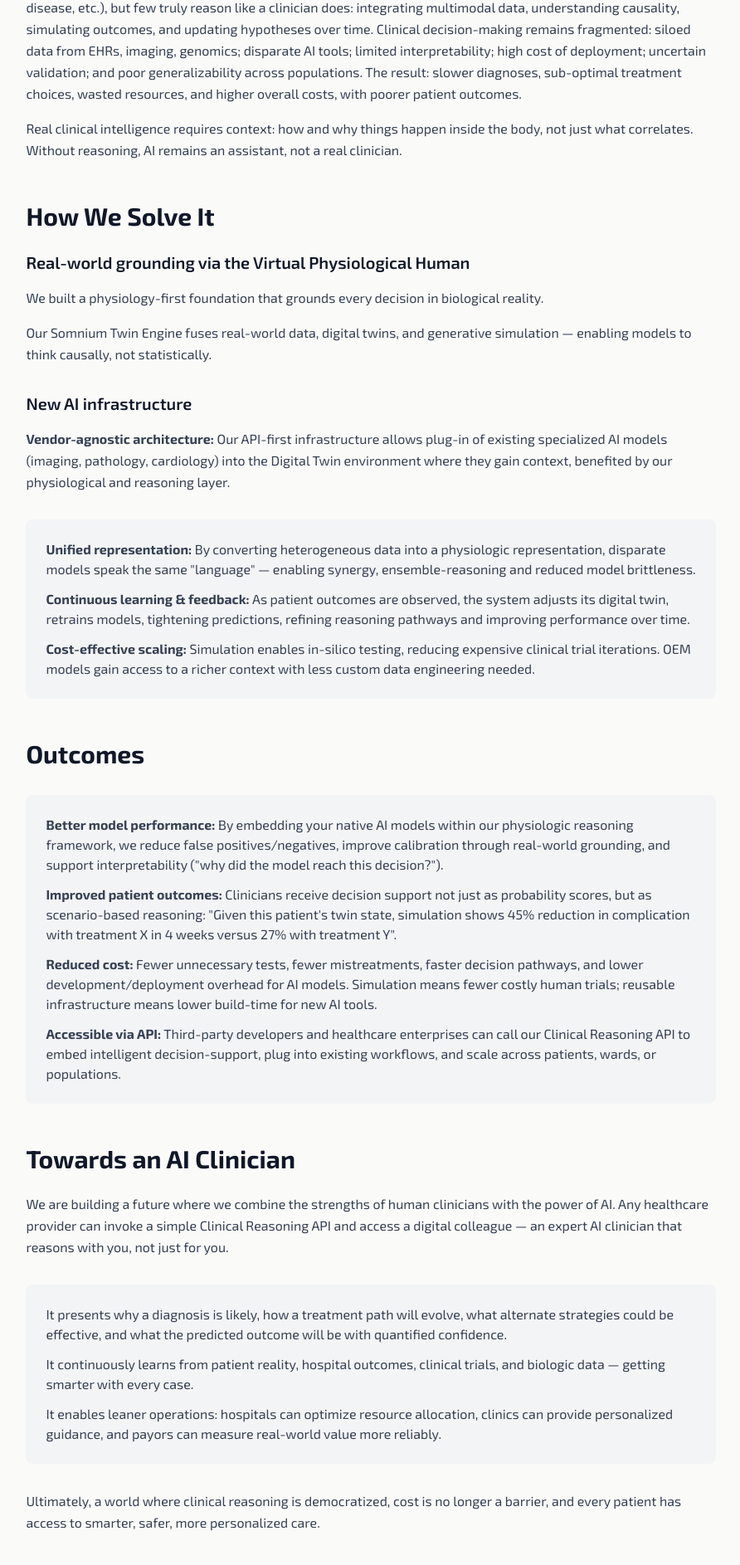
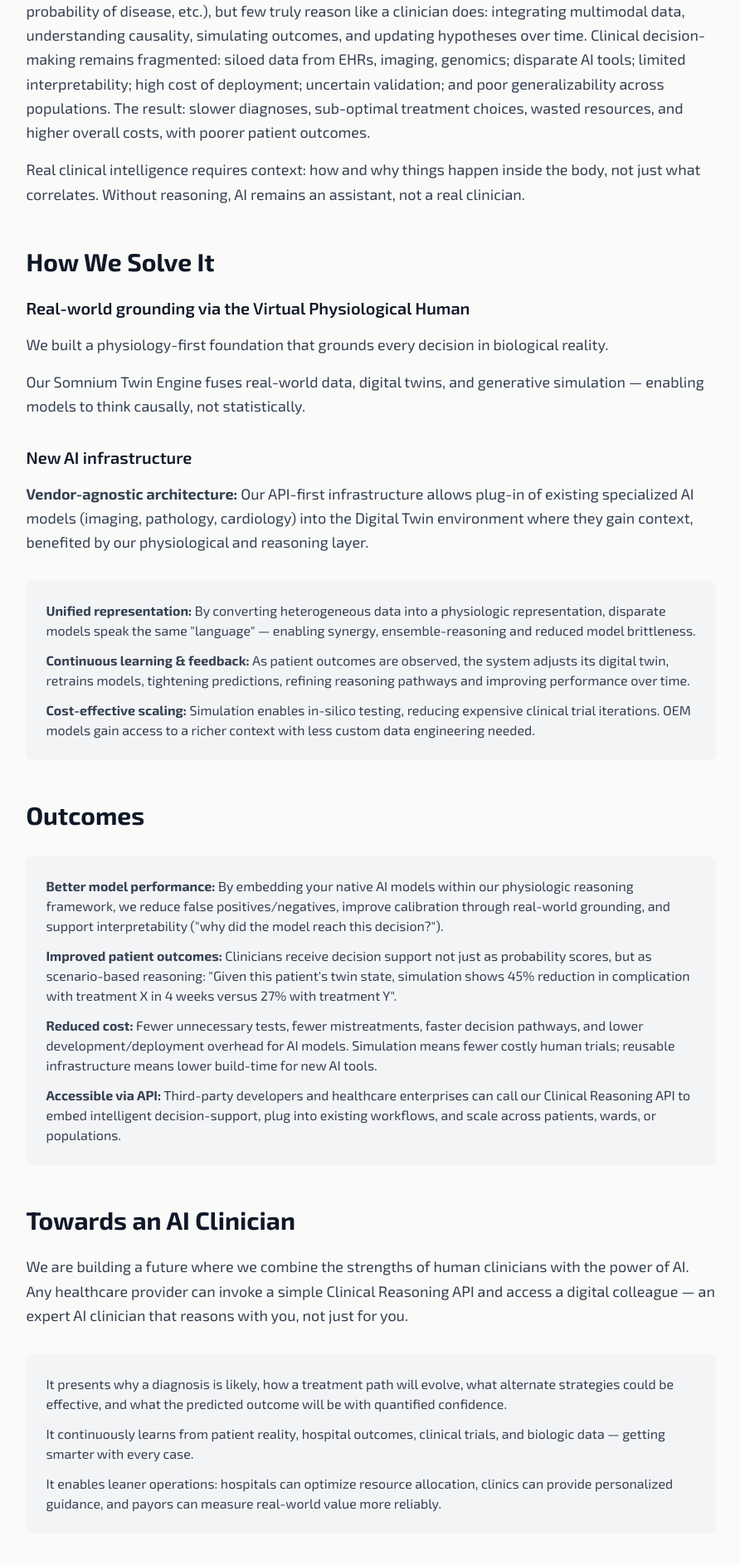
Before and after one commit to Humzah001/somnium, a Next.js app: page /clinical-reasoning in a window 1280 px wide. Shown: the part 809-2695 px from the top of the page at 83% size, without its empty margins (297-1189 px from the left). Built offline with nearby package versions, Linux system fonts and the light colour scheme.

Commit message:
update clinical chnages

```diff
--- a/app/clinical-reasoning/page.tsx
+++ b/app/clinical-reasoning/page.tsx
@@ -152,10 +152,10 @@
                   <h2 className="text-3xl font-bold text-gray-900 mb-6">
                     The Problem
                   </h2>
-                  <p className="text-gray-700 leading-relaxed mb-4">
+                  <p className="text-gray-700 leading-relaxed text-lg mb-4">
                     In today's healthcare AI landscape, many models generate predictions (e.g., risk of complication, probability of disease, etc.), but few truly reason like a clinician does: integrating multimodal data, understanding causality, simulating outcomes, and updating hypotheses over time. Clinical decision-making remains fragmented: siloed data from EHRs, imaging, genomics; disparate AI tools; limited interpretability; high cost of deployment; uncertain validation; and poor generalizability across populations. The result: slower diagnoses, sub-optimal treatment choices, wasted resources, and higher overall costs, with poorer patient outcomes.
                   </p>
-                  <p className="text-gray-700 leading-relaxed">
+                  <p className="text-gray-700 leading-relaxed text-lg">
                     Real clinical intelligence requires context: how and why things happen inside the body, not just what correlates. Without reasoning, AI remains an assistant, not a real clinician.
                   </p>
                 </div>
@@ -173,10 +173,10 @@
                     <h3 className="text-xl font-semibold text-gray-900 mb-4">
                       Real-world grounding via the Virtual Physiological Human
                     </h3>
-                    <p className="text-gray-700 leading-relaxed mb-4">
+                    <p className="text-gray-700 leading-relaxed text-lg mb-4">
                       We built a physiology-first foundation that grounds every decision in biological reality.
                     </p>
-                    <p className="text-gray-700 leading-relaxed">
+                    <p className="text-gray-700 leading-relaxed text-lg">
                       Our Somnium Twin Engine fuses real-world data, digital twins, and generative simulation — enabling models to think causally, not statistically.
                     </p>
                   </div>
@@ -185,7 +185,7 @@
                     <h3 className="text-xl font-semibold text-gray-900 mb-4">
                       New AI infrastructure
                     </h3>
-                    <p className="text-gray-700 leading-relaxed mb-4">
+                    <p className="text-gray-700 leading-relaxed text-lg mb-4">
                       <strong>Vendor-agnostic architecture:</strong> Our API-first infrastructure allows plug-in of existing specialized AI models (imaging, pathology, cardiology) into the Digital Twin environment where they gain context, benefited by our physiological and reasoning layer.
                     </p>
 
@@ -226,7 +226,7 @@
                   <h2 className="text-3xl font-bold text-gray-900 mb-6">
                     Towards an AI Clinician
                   </h2>
-                  <p className="text-gray-700 leading-relaxed mb-4">
+                  <p className="text-gray-700 leading-relaxed text-lg mb-4">
                     We are building a future where we combine the strengths of human clinicians with the power of AI. Any healthcare provider can invoke a simple Clinical Reasoning API and access a digital colleague — an expert AI clinician that reasons with you, not just for you.
                   </p>
 
@@ -238,7 +238,7 @@
                     </ul>
                   </div>
 
-                  <p className="text-gray-700 leading-relaxed">
+                  <p className="text-gray-700 leading-relaxed text-lg">
                     Ultimately, a world where clinical reasoning is democratized, cost is no longer a barrier, and every patient has access to smarter, safer, more personalized care.
                   </p>
                 </div>
@@ -251,10 +251,10 @@
                   <h2 className="text-3xl font-bold text-gray-900 mb-6">
                     Get Started
                   </h2>
-                  <p className="text-gray-700 leading-relaxed mb-4">
+                  <p className="text-gray-700 leading-relaxed text-lg mb-4">
                     Ready to transform how your organization thinks and practices medicine? Contact us to explore our Clinical Reasoning API, pilot engagements, and transformative workflows: <a href="mailto:contact@somniumbio.com" className="text-blue-600 hover:text-blue-700 font-medium underline">contact@somniumbio.com</a>.
                   </p>
-                  <p className="text-gray-700 leading-relaxed font-semibold">
+                  <p className="text-gray-700 leading-relaxed text-lg font-semibold">
                     Let's build the clinician of the future — today.
                   </p>
                 </div>
--- a/app/components/Navigation.tsx
+++ b/app/components/Navigation.tsx
@@ -13,9 +13,9 @@
 
   const navItems = [
     // { name: 'White Paper I', href: '/white-paper' },
+    { name: 'Clinical Reasoning', href: '/clinical-reasoning' },
     { name: 'Technology', href: '/technology' },
     { name: 'Founder Letter', href: '/founder-letter' },
-    { name: 'Clinical Reasoning', href: '/clinical-reasoning' },
   ];
 
   useEffect(() => {
--- a/app/founder-letter/page.tsx
+++ b/app/founder-letter/page.tsx
@@ -138,8 +138,8 @@
             </LiquidButton>
           </div>
           <p className="text-base sm:text-lg lg:text-xl text-blue-100 max-w-3xl mx-auto leading-relaxed">
-          Instead of numerous of isolated snapshots, clinicians see a single, evolving portrait: a whole-patient context that supports real-time decision-making.
-          </p>
+          Every ICU patient is a physiological mystery to solve
+         </p>
         </div>
       </section>
 
```
